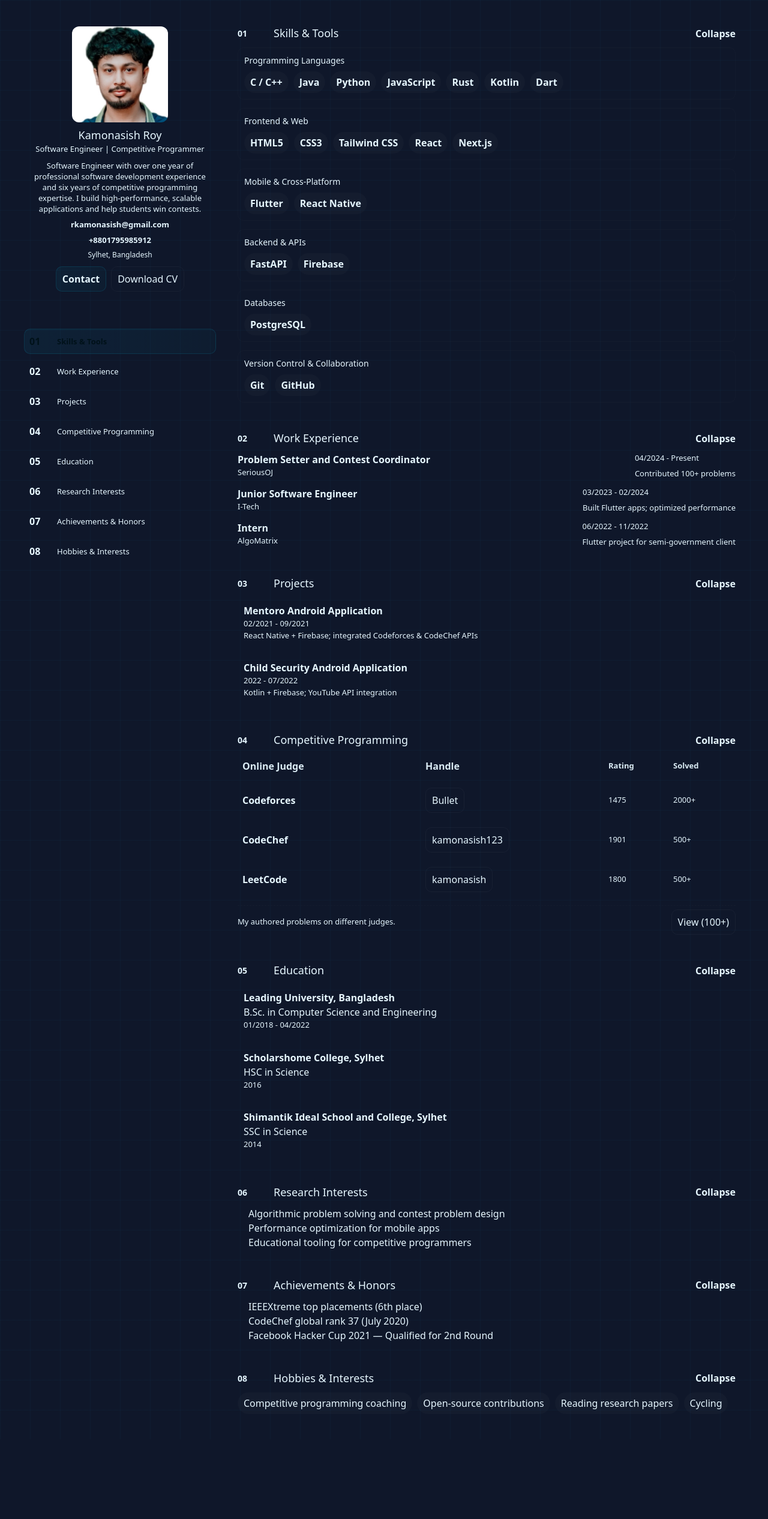
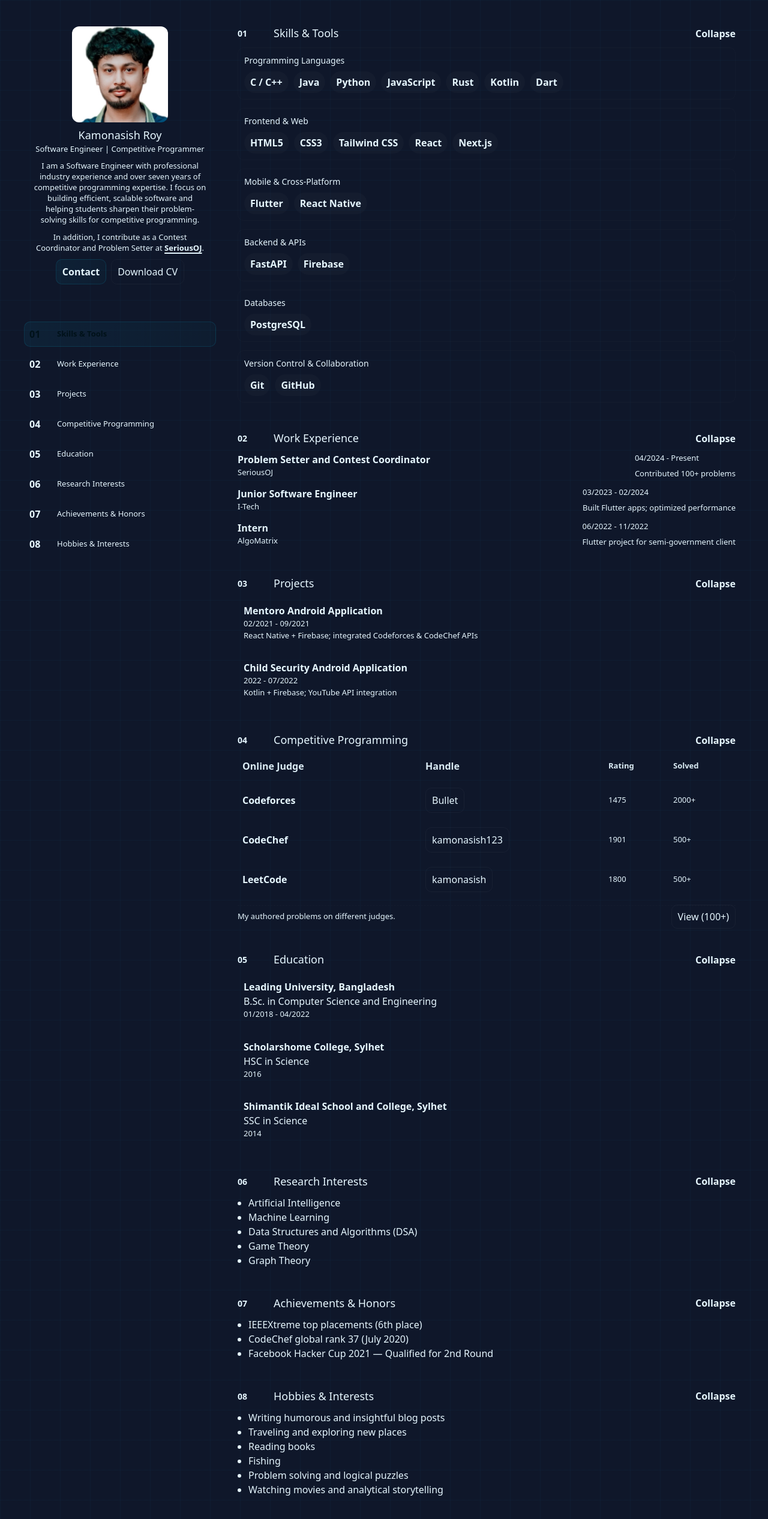
Before and after one commit to kamonasish123/mentoro-web, a Next.js app: page /about in a window 1280 px wide. Shown: the top 2532 px of the page at 60% size. Before the commit the page ends 2399 px from the top, so only its background shows below. Built offline with nearby package versions, Linux system fonts and the light colour scheme.

Commit message:
update about page some information

```diff
--- a/pages/about.js
+++ b/pages/about.js
@@ -12,7 +12,9 @@ const PROFILE = {
   email: 'rkamonasish@gmail.com',
   phone: '+8801795985912',
   summary:
-    'Software Engineer with over one year of professional software development experience and six years of competitive programming expertise. I build high-performance, scalable applications and help students win contests.',
+    'I am a Software Engineer with professional industry experience and over seven years of competitive programming expertise. I focus on building efficient, scalable software and helping students sharpen their problem-solving skills for competitive programming.',
+  summaryExtra:
+    'In addition, I contribute as a Contest Coordinator and Problem Setter at SeriousOJ.',
   stats: { experienceYears: 1, competitiveYears: 6, solved: 5000, cfRating: 1475 },
   work: [
     { role: 'Problem Setter and Contest Coordinator', org: 'SeriousOJ', period: '04/2024 - Present', note: 'Contributed 100+ problems' },
@@ -51,16 +53,25 @@ const PROFILE = {
   ],
 
   research: [
-    'Algorithmic problem solving and contest problem design',
-    'Performance optimization for mobile apps',
-    'Educational tooling for competitive programmers',
+    'Artificial Intelligence',
+    'Machine Learning',
+    'Data Structures and Algorithms (DSA)',
+    'Game Theory',
+    'Graph Theory',
   ],
   achievements: [
     'IEEEXtreme top placements (6th place)',
     'CodeChef global rank 37 (July 2020)',
     'Facebook Hacker Cup 2021 — Qualified for 2nd Round',
   ],
-  hobbies: ['Competitive programming coaching', 'Open-source contributions', 'Reading research papers', 'Cycling'],
+  hobbies: [
+    'Writing humorous and insightful blog posts',
+    'Traveling and exploring new places',
+    'Reading books',
+    'Fishing',
+    'Problem solving and logical puzzles',
+    'Watching movies and analytical storytelling',
+  ],
 
   /* Skills grouped and ordered exactly as requested */
   skillsGrouped: {
@@ -220,15 +231,20 @@ export default function AboutPage() {
               <h1 className="name">{PROFILE.name}</h1>
               <div className="title">{PROFILE.title}</div>
               <p className="bio">{PROFILE.summary}</p>
-
-              <div className="contact">
-                <a href={`mailto:${PROFILE.email}`} className="contact-link">{PROFILE.email}</a>
-                <a href={`tel:${PROFILE.phone}`} className="contact-link">{PROFILE.phone}</a>
-                <div className="location muted">{PROFILE.location}</div>
-              </div>
+              <p className="bio" style={{ marginTop: 10 }}>
+                In addition, I contribute as a Contest Coordinator and Problem Setter at{' '}
+                <a
+                  href="https://serious-oj.com/user/28"
+                  target="_blank"
+                  rel="noopener noreferrer"
+                  style={{ textDecoration: 'underline', textDecorationThickness: 2, textUnderlineOffset: 3, fontWeight: 700 }}
+                >
+                  SeriousOJ
+                </a>.
+              </p>
 
               <div className="cta-row">
-                <button className="btn btn-cyan" onClick={() => (window.location.href = `mailto:${PROFILE.email}`)}>Contact</button>
+                <a className="btn btn-cyan" href="/#contact">Contact</a>
                 <button className="btn btn-outline" onClick={handleDownloadCV}>Download CV</button>
               </div>
               <div className="cv-notice" role="status" aria-live="polite">{cvNotice}</div>
@@ -391,7 +407,14 @@ export default function AboutPage() {
                         <div className="comp-footer">
                           <div className="authored-text">My authored problems on different judges.</div>
                           <div className="authored-cta">
-                            <button className="btn btn-outline" disabled>View (100+)</button>
+                            <a
+                              className="btn btn-outline"
+                              href="https://serious-oj.com/user/28?tabIndex=1"
+                              target="_blank"
+                              rel="noopener noreferrer"
+                            >
+                              View (100+)
+                            </a>
                           </div>
                         </div>
                       </div>
@@ -425,9 +448,9 @@ export default function AboutPage() {
                   )}
 
                   {s.id === 'hobbies' && (
-                    <div className="hobbies">
-                      {PROFILE.hobbies.map((h) => <span key={h} className="hobby-pill">{h}</span>)}
-                    </div>
+                    <ul className="hobbies-list">
+                      {PROFILE.hobbies.map((h) => <li key={h}>{h}</li>)}
+                    </ul>
                   )}
                 </div>
               </article>
@@ -547,9 +570,8 @@ export default function AboutPage() {
         .edu-degree { color: var(--muted); }
         .edu-period { color: var(--muted); font-size:13px; }
 
-        .research-list, .ach-list { padding-left:18px; color: var(--muted); }
-        .hobbies { display:flex; gap:8px; flex-wrap:wrap; }
-        .hobby-pill { background: rgba(255,255,255,0.02); padding:6px 10px; border-radius:999px; color: var(--muted); }
+        .research-list, .ach-list { padding-left:18px; color: var(--muted); list-style: disc; }
+        .hobbies-list { padding-left:18px; color: var(--muted); list-style: disc; }
 
         .floating-contact { position: fixed; right: 18px; bottom: 18px; width: 56px; height: 56px; border-radius: 999px; background: linear-gradient(180deg, var(--accent), #00a8d6); color: #06202a; border: none; font-size:20px; display:flex; align-items:center; justify-content:center; box-shadow: 0 12px 40px rgba(0,210,255,0.12); cursor:pointer; z-index: 80; }
 
--- a/pages/index.js
+++ b/pages/index.js
@@ -7,7 +7,7 @@ import { supabase } from "../lib/supabaseClient";
 const fallbackProjects = [
   { id: 'mentoro', title: 'Mentoro', desc: 'Interactive tutorial app for competitive programmers', tags: ['React Native', 'Firebase'] },
   { id: 'child-security', title: 'Child Security App', desc: 'Educational & safety features', tags: ['Kotlin', 'Firebase'] },
-  { id: 'ahmed-classroom', title: "Ahmed's Classroom App", desc: 'Performance optimizations — reduced load times', tags: ['Flutter'] },
+  { id: 'ahmed-classroom', title: "Ahmed's Classroom App", desc: 'Performance optimizations - reduced load times', tags: ['Flutter'] },
 ]
 
 // Edit these values. Leave empty string '' when a link is not available.
@@ -795,7 +795,7 @@ export default function Home() {
       // set a path like "userId/timestamp_filename"
       const filePath = `${user.id}/${Date.now()}_${file.name.replace(/\s+/g, "_")}`;
 
-      // upload to 'avatars' bucket — ensure the bucket exists and is public or you handle signed URLs
+      // upload to 'avatars' bucket - ensure the bucket exists and is public or you handle signed URLs
       const { error: uploadErr } = await supabase.storage.from("avatars").upload(filePath, file, {
         cacheControl: "3600",
         upsert: true,
@@ -953,15 +953,15 @@ export default function Home() {
         {/* NEW: counts on single centered row */}
         <div style={{ marginTop: 18 }}>
           <div className="course-stats muted-2" style={{ textAlign: 'center', display: 'flex', justifyContent: 'center', gap: 18, alignItems: 'center' }}>
-            <span style={{ fontWeight: 700, color: 'var(--muted-2)' }}>👥 {typeof displayEnrolledCount === 'number' ? displayEnrolledCount : '—'} enrolled</span>
-            <span style={{ fontWeight: 700, color: 'var(--muted-2)' }}>📚 {typeof problemCount === 'number' ? problemCount : '—'} problems</span>
+            <span style={{ fontWeight: 700, color: 'var(--muted-2)' }}>&#128101; {typeof displayEnrolledCount === 'number' ? displayEnrolledCount : '-'} enrolled</span>
+            <span style={{ fontWeight: 700, color: 'var(--muted-2)' }}>&#128218; {typeof problemCount === 'number' ? problemCount : '-'} problems</span>
           </div>
 
           {/* center the action button below counts */}
           <div style={{ marginTop: 14, textAlign: 'center' }}>
             {isCpFallback ? (
               loadingCpCourse ? (
-                <button className="btn btn-cyan" disabled>Loading…</button>
+                <button className="btn btn-cyan" disabled>Loading...</button>
               ) : cpCourse ? (
                 userEnrolledOnHome ? (
                   // Only allow opening the course if user is enrolled
@@ -969,7 +969,7 @@ export default function Home() {
                 ) : (
                   // handleHomeEnroll will redirect to login if needed
                   <button className="btn btn-cyan" onClick={handleHomeEnroll} disabled={enrollActionLoading} style={{ display: 'inline-block' }}>
-                    {enrollActionLoading ? "Enrolling…" : "Enroll Now"}
+                    {enrollActionLoading ? "Enrolling..." : "Enroll Now"}
                   </button>
                 )
               ) : (
@@ -994,7 +994,7 @@ export default function Home() {
                     disabled={enrollingCourseId === courseObj.id}
                     style={{ display: 'inline-block' }}
                   >
-                    {enrollingCourseId === courseObj.id ? "Enrollingâ€¦" : "Enroll Now"}
+                    {enrollingCourseId === courseObj.id ? "Enrolling..." : "Enroll Now"}
                   </button>
                 ) : (
                   <Link href={buildLoginWithNext(`/enroll?course=${encodeURIComponent(courseObj.slug)}`)} className="btn btn-cyan" style={{ display: 'inline-block' }}>Enroll Now</Link>
@@ -1071,7 +1071,7 @@ export default function Home() {
       <Head>
         <title>Kamonasish Roy</title>
         <meta name="viewport" content="width=device-width, initial-scale=1" />
-        <meta name="description" content="Kamonasish Roy — Software Engineer, Competitive Programmer, and Mentor." />
+        <meta name="description" content="Kamonasish Roy - Software Engineer, Competitive Programmer, and Mentor." />
       </Head>
 
       {/* Global styles (unchanged except nav hover & panel top tweak & hover-card + topic styles) */}
@@ -1452,13 +1452,20 @@ input.p-2.field {
   transform: none !important;
 }
 .home-like-btn {
-  padding: 8px 10px !important;
-  border-radius: 10px !important;
-  font-size: 14px !important;
+  padding: 10px 12px !important;
+  border-radius: 12px !important;
+  font-size: 16px !important;
   text-transform: none !important;
+  color: #e5e7eb !important;
+  display: inline-flex !important;
+  align-items: center !important;
+  gap: 6px !important;
   transition: box-shadow 160ms ease, background-color 160ms ease, color 160ms ease !important;
   transform: none !important;
 }
+.home-like-icon { color: #ff2d55; font-size: 20px; line-height: 1; }
+.home-like-count { color: #e5e7eb; font-weight: 600; font-size: 16px; }
+.home-like-count { color: #e5e7eb; font-weight: 600; }
 .home-blog-actions-row {
   display: flex;
   justify-content: flex-end;
@@ -1626,9 +1633,16 @@ input.p-2.field {
               <img className="w-40 h-52 sm:w-48 sm:h-64 rounded-2xl object-cover shadow-lg" src="/avatar.jpg" alt="Kamonasish Roy portrait" />
               <div className="flex-1">
                 <h1 className="text-2xl sm:text-3xl font-extrabold title">
-                  Kamonasish Roy — <span className="font-medium muted">I build fast algorithms and teach contest-winning strategies.</span>
+                  <span className="font-medium muted">Hello, I am </span>
+                  <span style={{ color: 'white' }}>Kamonasish Roy</span>
+                  <span className="font-medium muted">. Welcome to my page!</span>
                 </h1>
-                <p className="mt-3 muted">Software Engineer • Competitive Programmer • Mentor — I help students turn problem-solving into wins.</p>
+                <ul className="mt-3 muted" style={{ listStyle: 'none', padding: 0, margin: 0, lineHeight: 1.8 }}>
+                  <li>• Software Engineer</li>
+                  <li>• Competitive Programmer</li>
+                  <li>• Mentor</li>
+                  <li>• Blogger</li>
+                </ul>
                 <div className="mt-4 flex gap-3">
                   <Link className="btn btn-cyan" href="/about">About Me</Link>
                 </div>
@@ -1658,7 +1672,7 @@ input.p-2.field {
 
         {/* LEFT PROFILE PANEL (desktop) */}
         {user && profile && (
-          <aside className="profile-panel" title="Profile — click Update profile">
+          <aside className="profile-panel" title="Profile - click Update profile">
             <div style={{ textAlign: 'center', marginBottom: 10 }}>
               <div style={{ width: 84, height: 84, margin: "0 auto", borderRadius: 12, overflow: "hidden", background: "rgba(255,255,255,0.02)" }}>
                 {avatarPreview || profile.avatar_url ? (
@@ -1820,7 +1834,7 @@ input.p-2.field {
                   className="p-2 field"
                   style={{ minWidth: 200 }}
                 >
-                  <option value="">— add topic to filter —</option>
+                  <option value="">- add topic to filter -</option>
                   {uniqueTopics.filter(t => !selectedTopics.includes(t)).map(t => (
                     <option key={t} value={t}>{t}</option>
                   ))}
@@ -1853,7 +1867,7 @@ input.p-2.field {
                 <div style={{ marginTop: 6 }}>
                   {selectedTopics.map((s, i) => (
                     <button key={s} onClick={() => toggleTopicFilter(s)} className="topic-chip selected" style={{ marginRight: 6 }}>
-                      {s} ×
+                      {s} x
                     </button>
                   ))}
                 </div>
@@ -1863,7 +1877,7 @@ input.p-2.field {
 
           {/* courses list */}
           {loadingCoursesList ? (
-            <div className="muted-2">Loading courses…</div>
+            <div className="muted-2">Loading courses...</div>
           ) : (coursesList && coursesList.length > 0) ? (
             <>
               {visibleCourses.length === 0 ? (
@@ -1963,7 +1977,8 @@ input.p-2.field {
                       title={homeLikedByUser[p.id] ? 'Liked' : 'Like'}
                       aria-pressed={!!homeLikedByUser[p.id]}
                     >
-                      ❤️ {homeLikesLocal[p.id] ?? p.likes ?? 0}
+                      <span className="home-like-icon">♥</span>
+                      <span className="home-like-count">{homeLikesLocal[p.id] ?? p.likes ?? 0}</span>
                     </button>
 
                     <Link href={`/blog`} className="btn btn-cyan home-read-btn" style={{ display: 'inline-flex', alignItems: 'center' }}>
@@ -1981,7 +1996,7 @@ input.p-2.field {
           </div>
         </section>
 
-        <footer className="max-w-5xl mx-auto p-6 sm:p-10">
+        <footer id="contact" className="max-w-5xl mx-auto p-6 sm:p-10">
           <div className="bg-white/5 p-6 rounded-lg shadow">
             <h4 className="font-semibold text-lg text-center title">Get in touch</h4>
            <br/>
@@ -2000,7 +2015,7 @@ input.p-2.field {
               ) : (
                 <div className="contact-disabled" aria-hidden="true">
                   <span aria-hidden="true"><IconMail /></span>
-                  <div>Email — No link available</div>
+                  <div>Email - No link available</div>
                 </div>
               )}
 
@@ -2016,7 +2031,7 @@ input.p-2.field {
               ) : (
                 <div className="contact-disabled" aria-hidden="true">
                   <span aria-hidden="true"><IconLinkedIn /></span>
-                  <div>LinkedIn — No link available</div>
+                  <div>LinkedIn - No link available</div>
                 </div>
               )}
 
@@ -2032,7 +2047,7 @@ input.p-2.field {
               ) : (
                 <div className="contact-disabled" aria-hidden="true">
                   <span aria-hidden="true"><IconGitHub /></span>
-                  <div>GitHub — No link available</div>
+                  <div>GitHub - No link available</div>
                 </div>
               )}
 
@@ -2048,7 +2063,7 @@ input.p-2.field {
               ) : (
                 <div className="contact-disabled" aria-hidden="true">
                   <span aria-hidden="true"><IconYouTube /></span>
-                  <div>YouTube — No link available</div>
+                  <div>YouTube - No link available</div>
                 </div>
               )}
 
@@ -2064,7 +2079,7 @@ input.p-2.field {
               ) : (
                 <div className="contact-disabled" aria-hidden="true">
                   <span aria-hidden="true"><IconFacebook /></span>
-                  <div>Facebook — No link available</div>
+                  <div>Facebook - No link available</div>
                 </div>
               )}
 
@@ -2080,7 +2095,7 @@ input.p-2.field {
               ) : (
                 <div className="contact-disabled" aria-hidden="true">
                   <span aria-hidden="true"><IconInstagram /></span>
-                  <div>Instagram — No link available</div>
+                  <div>Instagram - No link available</div>
                 </div>
               )}
 
@@ -2089,7 +2104,7 @@ input.p-2.field {
 
           {/* copyright center bottom */}
           <div style={{ textAlign: 'center', marginTop: 14, color: 'var(--muted-2)', fontSize: 13 }}>
-            © Kamonasish Roy
+            &copy; Kamonasish Roy
           </div>
         </footer>
       </main>
```
